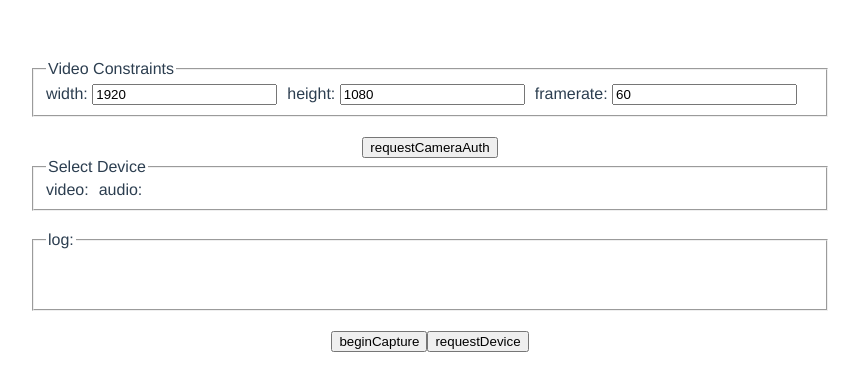
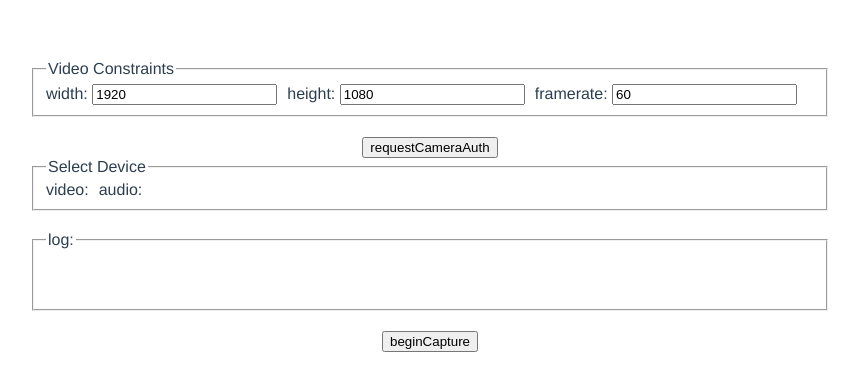
Before and after one commit to 21paradox/usb-camera-web, a Vue app: page / in a window 1280 px wide. Shown: the top 390 px of the page, without its empty margins (210-1069 px from the left). Built offline with nearby package versions, Linux system fonts and the light colour scheme.

Commit message:
remove requestDevice

```diff
--- a/src/components/HelloWorld.vue
+++ b/src/components/HelloWorld.vue
@@ -48,7 +48,6 @@
 
     <div class="divider"></div>
     <button @click="beginCapture">beginCapture</button>
-    <button @click="requestDevice">requestDevice</button>
 
     <div class="divider"></div>
     <video
```
